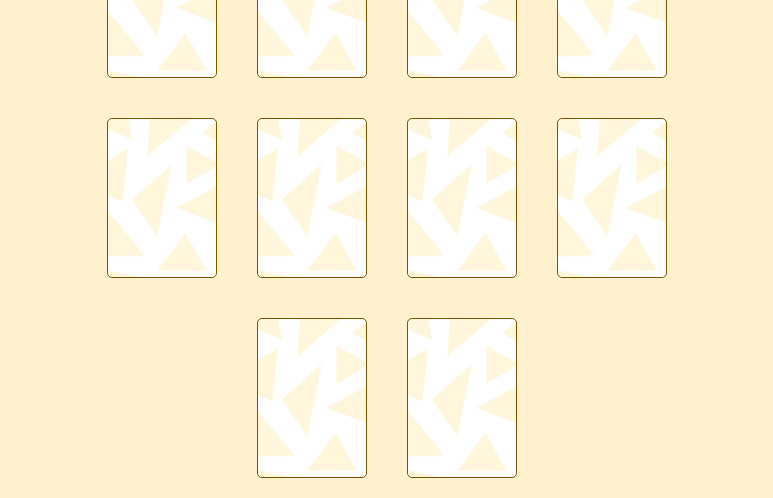
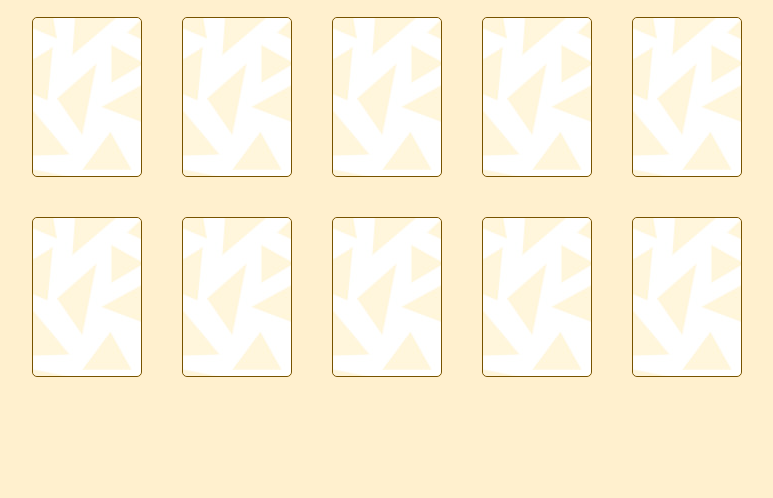
Before and after one commit to dorczy/pair-game, a plain HTML site: page index.html in a window 1280 px wide. Shown: the part 310-808 px from the top of the page, without its empty margins (253-1026 px from the left). Drawn offline with Linux system fonts and the light colour scheme.

Commit message:
Responsive mobile view.

```diff
--- a/assets/css/style.css
+++ b/assets/css/style.css
@@ -23,15 +23,21 @@ body {
 .content {  /*egészt tartalmazó div*/
     display: flex;
     width: 100vw;
-    height: 100vh;
     flex-direction: column;
     align-items: center;
     justify-content: center;
 }
 
+@media screen and (min-width: 900px) {
+    .content {
+        height: 100vh;
+    }
+}
+
 .content__text {  /*szöveg rész*/
     color: var(--brown);
     text-align: center;
+    font-size: 1rem;
 }
 .gameTimer {  /*óra*/
     font-size: 2rem;
@@ -49,8 +55,15 @@ body {
     flex-wrap: wrap;
     align-items: center;
     justify-content: center;
-    width: 55%;
+    width: 100vw;
 }
+
+@media screen and (min-width: 900px) {
+    .content__cards--row {
+        width: 40rem;
+    }
+}
+
 .card {   /*kártya oldalak összefogója*/
     border: 1px solid var(--brown);
     border-radius: 5px;
```
Also changed, not shown: index.html (line endings or trailing spaces).
